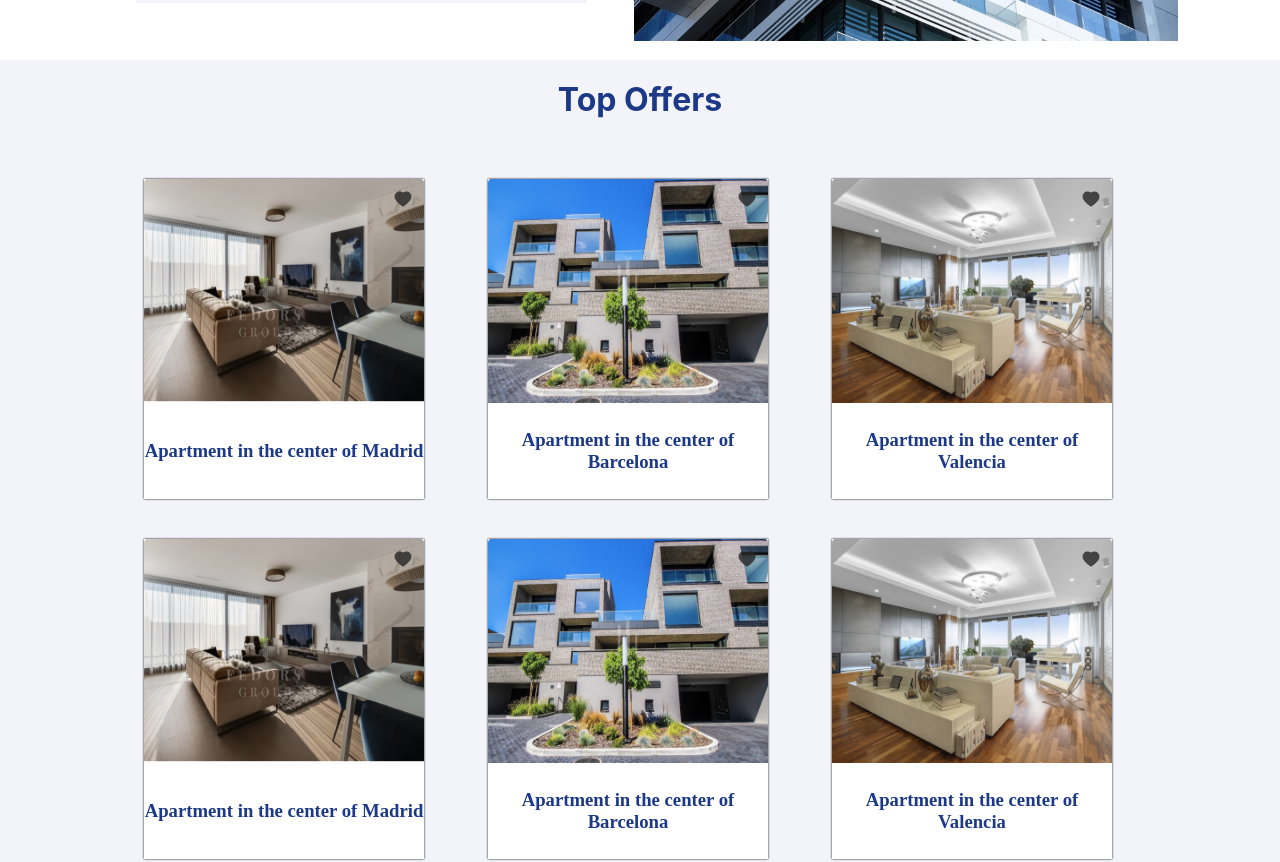
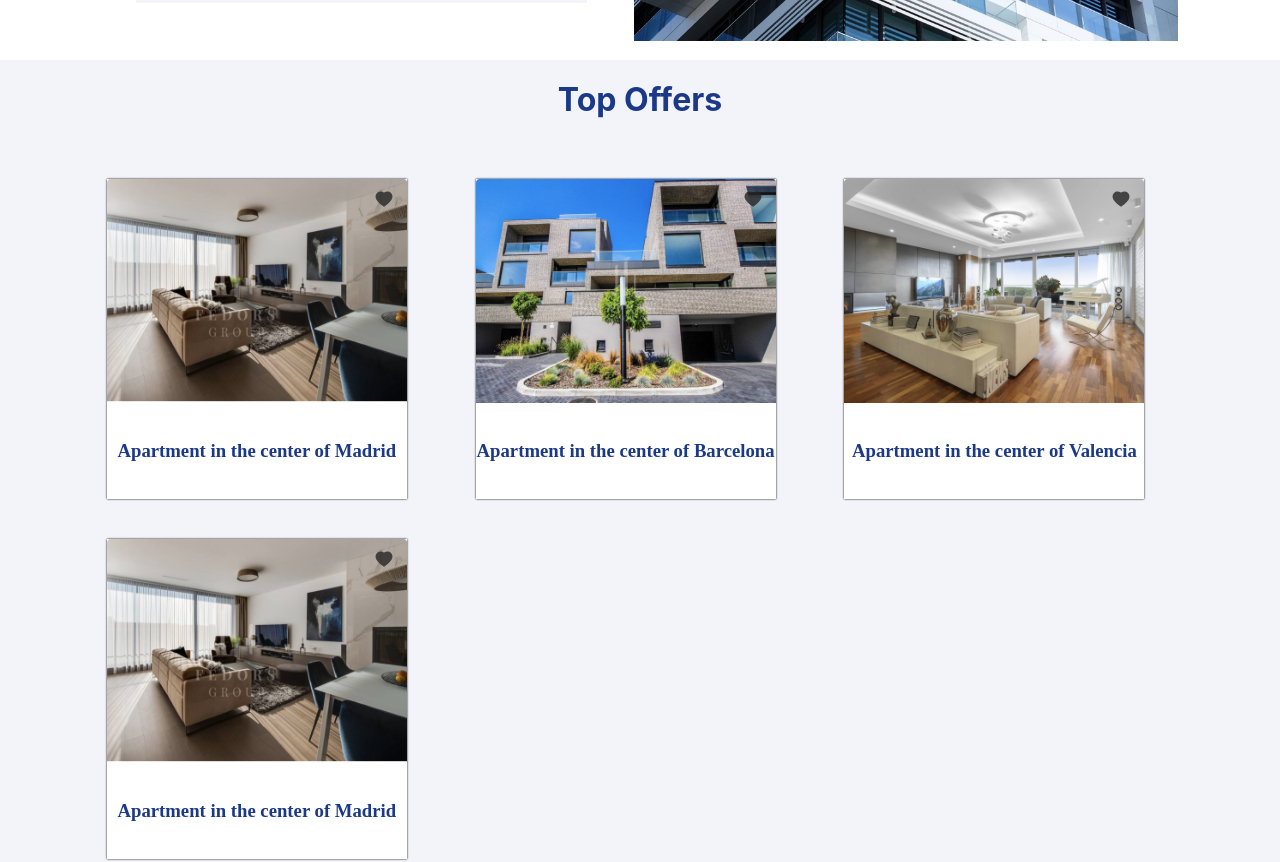
Before and after one commit to Pierro236/home-share, a React (Create React App) app: page / in a window 1280 px wide. Shown: the part 740-1602 px from the top of the page. Built offline with nearby package versions, Linux system fonts and the light colour scheme.

Commit message:
fix: home-page

```diff
--- a/src/components/OfferItem/OfferItem.module.css
+++ b/src/components/OfferItem/OfferItem.module.css
@@ -2,7 +2,7 @@
   display: flex;
   flex-direction: column;
   height: 320px;
-  width: 280px;
+  width: 300px;
   background-color: white;
   box-shadow: black 0px 0px 2px 0px;
   transition: transform 0.3s ease-in-out;
--- a/src/pages/Home/Home.js
+++ b/src/pages/Home/Home.js
@@ -9,7 +9,8 @@ import aboutImage from "../../images/aboutimage.png";
 
 const Home = () => {
   const [loaded, setLoaded] = useState(false);
-
+  const displayedOffers = 4;
+  const visibleOffers = OfferItems.slice(0, displayedOffers);
   useEffect(() => {
     setLoaded(true);
   }, []);
@@ -24,7 +25,7 @@ const Home = () => {
         <div
           className={`${styles.offerListContainer} ${loaded && styles.loaded}`}
         >
-          {OfferItems.map((item) => (
+          {visibleOffers.map((item) => (
             <OfferItem key={item.id} title={item.title} image={item.image} />
           ))}
         </div>
--- a/src/pages/Home/Home.module.css
+++ b/src/pages/Home/Home.module.css
@@ -1,8 +1,8 @@
 .offerListContainer {
-  margin: 0 10%;
+  margin: 0 7%;
   padding-top: 40px;
   display: grid;
-  grid-template-columns: repeat(auto-fit, minmax(250px, 1fr));
+  grid-template-columns: repeat(auto-fit, minmax(270px, 1fr));
   gap: 40px;
 }
 
--- a/src/pages/Offers/Offers.module.css
+++ b/src/pages/Offers/Offers.module.css
@@ -77,14 +77,14 @@
 .offerContainer {
   height: 180vh;
   background-color: white;
-  padding: 20px;
+  padding: 20px 10px 20px 10px;
 }
 .offerListContainer {
   margin: 0 10%;
   padding-top: 40px;
   display: grid;
-  grid-template-columns: repeat(auto-fit, minmax(250px, 1fr));
-  gap: 40px;
+  grid-template-columns: repeat(auto-fit, minmax(256px, 1fr));
+  gap: 55px;
 }
 
 .moreOffersContainer {
```
